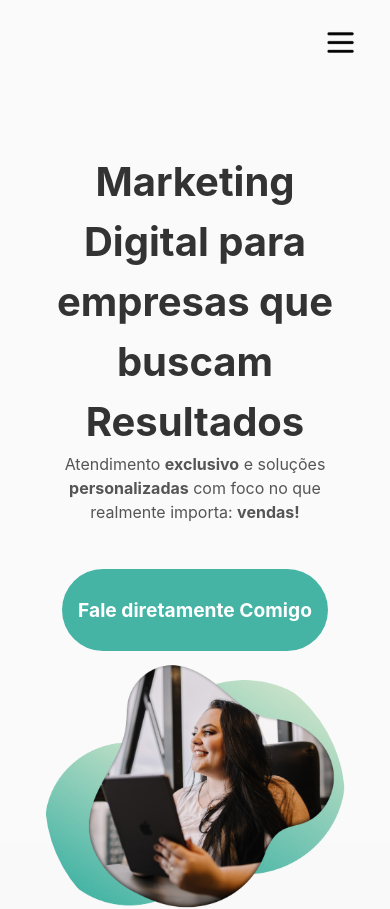
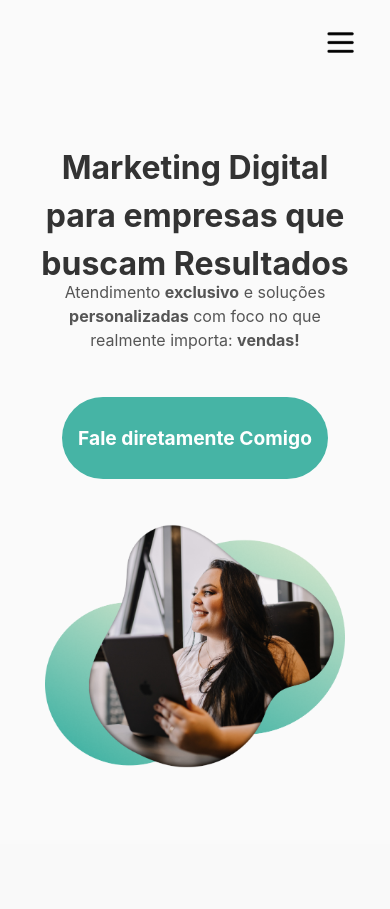
Before and after one commit to abcvinicius/freelancer-landingpage-01, a React (Vite) app: page / in a window 390 px wide. Shown: the top 909 px of the page. Built offline with nearby package versions, Linux system fonts and the light colour scheme.

Commit message:
responsividade6

```diff
--- a/src/styles/HomeSectionStyles.ts
+++ b/src/styles/HomeSectionStyles.ts
@@ -32,11 +32,11 @@ export const HomeContent = styled.div`
     color: #333;
 
     @media (max-width: 1024px) {
-      font-size: 3.2rem;
+      font-size: 2.8rem;
     }
 
     @media (max-width: 768px) {
-      font-size: 2.5rem;
+      font-size: 2rem;
     }
   }
 
@@ -79,16 +79,15 @@ export const HomeImageWrapper = styled.div`
     background-position: center;
     width: 500px;
     height: 485px;
-    border-radius: 50%;
 
     @media (max-width: 1024px) {
-      margin-top: 2rem;
+      margin-top: 4rem;
       width: 400px;
       height: 385px;
     }
 
     @media (max-width: 768px) {
-      margin-top: 2rem;
+      margin-top: 4rem;
       width: 300px;
       height: 285px;
     }
```
